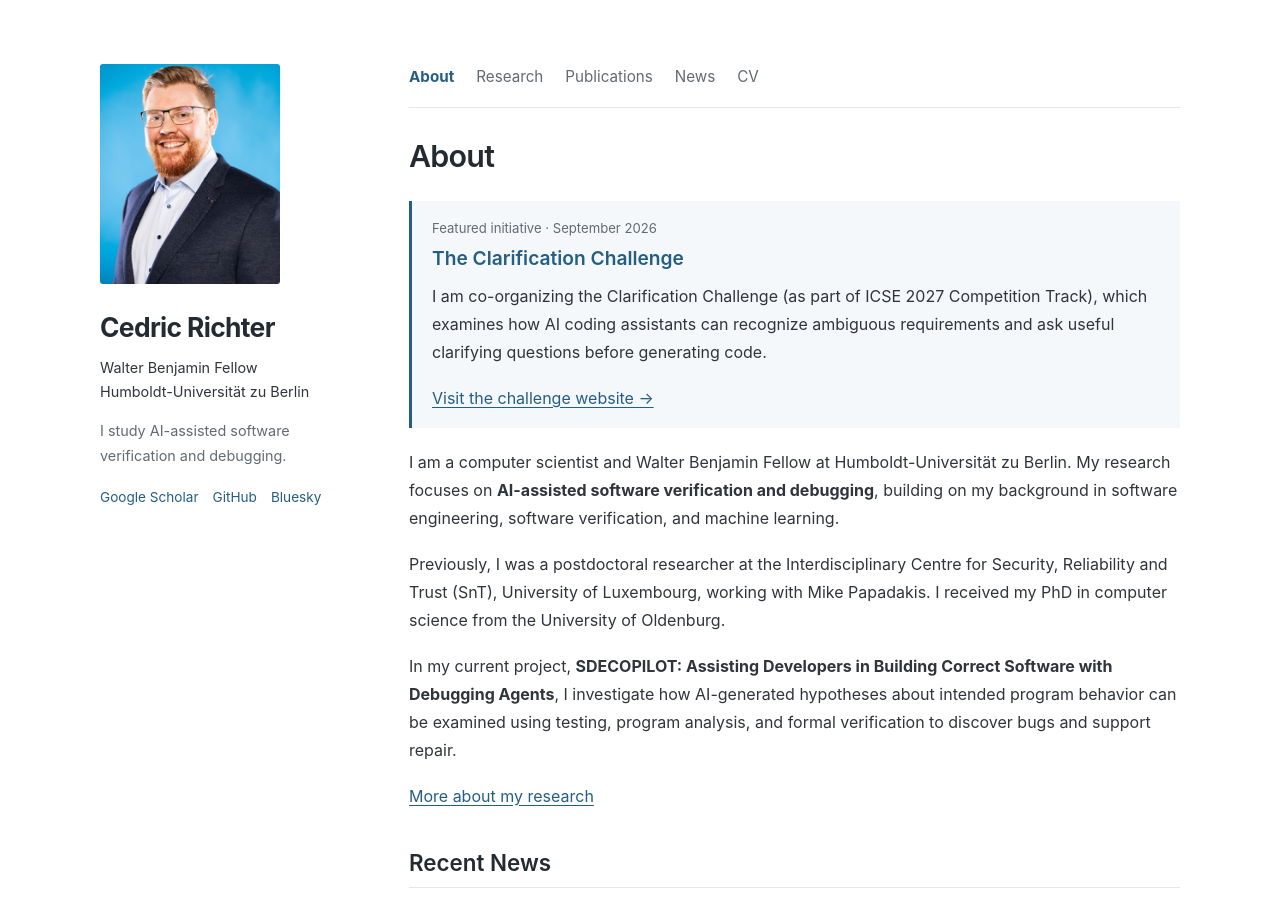
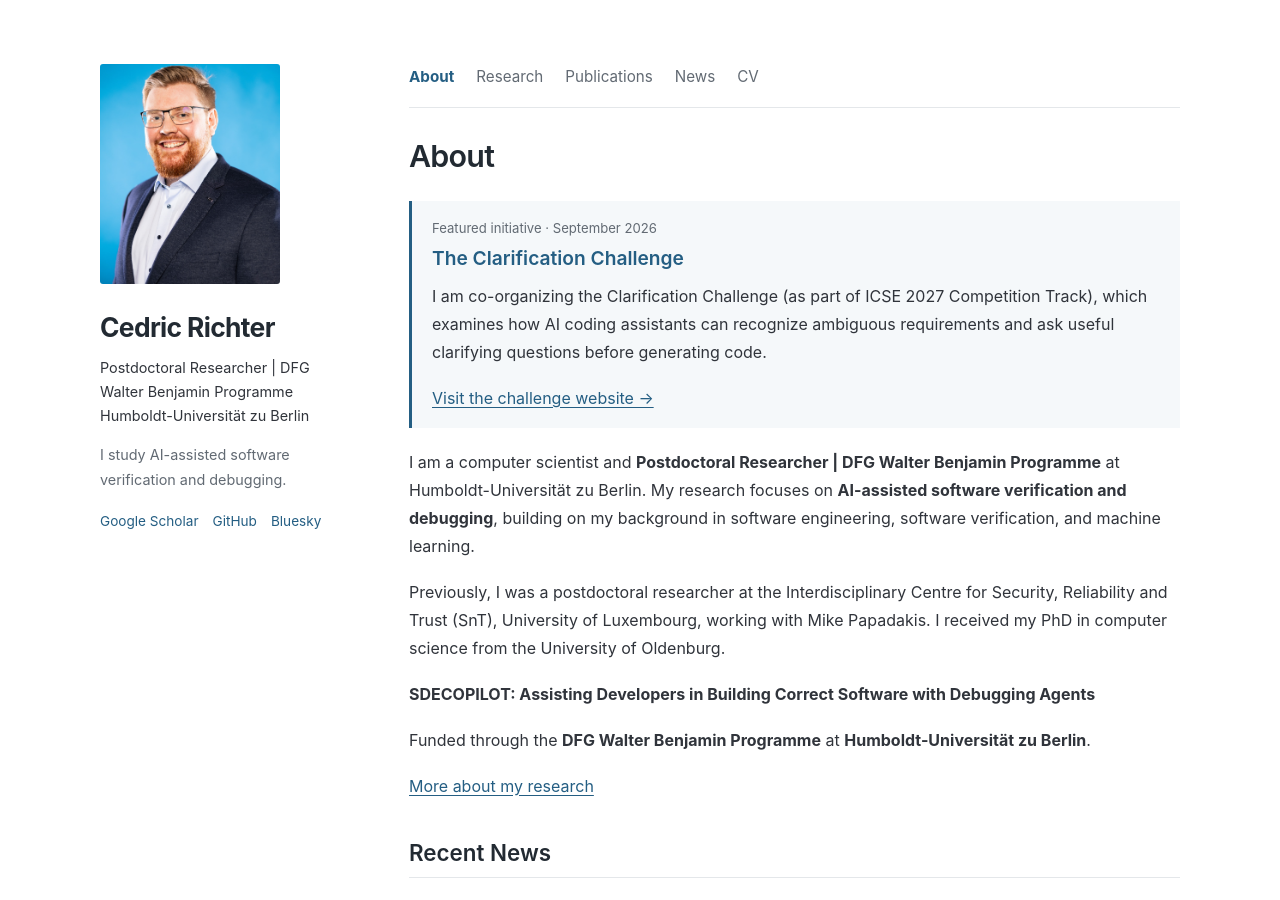
Before and after one commit to cedricrupb/cedricrupb.github.io, a Jekyll site: the page built from index.md, in a window 1280 px wide and 900 px high. Built offline with Jekyll 4.4.1, drawn with Linux system fonts in a browser that asks for light colours.

Commit message:
Update webpage

```diff
--- a/_config.yml
+++ b/_config.yml
@@ -1,7 +1,7 @@
 title: Cedric Richter
 
 description: >-
-  Walter Benjamin Fellow at Humboldt-Universität zu Berlin.
+  Postdoctoral Researcher | DFG Walter Benjamin Programme at Humboldt-Universität zu Berlin.
   Research in AI-assisted software verification and debugging,
   building on software engineering, software verification, and machine learning.
 
--- a/_layouts/default.html
+++ b/_layouts/default.html
@@ -17,7 +17,7 @@
       </a>
       <div class="profile-details">
         <a class="site-title" href="{{ '/' | relative_url }}">{{ site.title | escape }}</a>
-        <p class="position">Walter Benjamin Fellow<br>Humboldt-Universität zu Berlin</p>
+        <p class="position">Postdoctoral Researcher | DFG Walter Benjamin Programme<br>Humboldt-Universität zu Berlin</p>
         <p class="profile-bio">I study AI-assisted software verification and debugging.</p>
         <ul class="profile-links" aria-label="Contact and profiles">
           <li><a href="https://scholar.google.com/citations?user=5Yw10ycAAAAJ">Google Scholar</a></li>
--- a/index.md
+++ b/index.md
@@ -20,7 +20,7 @@ title: Home
 </section>
 {% endif %}
 
-I am a computer scientist and Walter Benjamin Fellow at
+I am a computer scientist and **Postdoctoral Researcher | DFG Walter Benjamin Programme** at
 Humboldt-Universität zu Berlin. My research focuses on
 **AI-assisted software verification and debugging**, building
 on my background in software engineering, software verification,
@@ -31,10 +31,9 @@ Interdisciplinary Centre for Security, Reliability and Trust
 (SnT), University of Luxembourg, working with Mike Papadakis.
 I received my PhD in computer science from the University of Oldenburg.
 
-In my current project, **SDECOPILOT: Assisting Developers in Building
-Correct Software with Debugging Agents**, I investigate how AI-generated
-hypotheses about intended program behavior can be examined using testing,
-program analysis, and formal verification to discover bugs and support repair.
+**SDECOPILOT: Assisting Developers in Building Correct Software with Debugging Agents**
+
+Funded through the **DFG Walter Benjamin Programme** at **Humboldt-Universität zu Berlin**.
 
 [More about my research]({{ '/research/' | relative_url }})
 
```
Also changed, not shown: research.md (+1 -5 lines).
